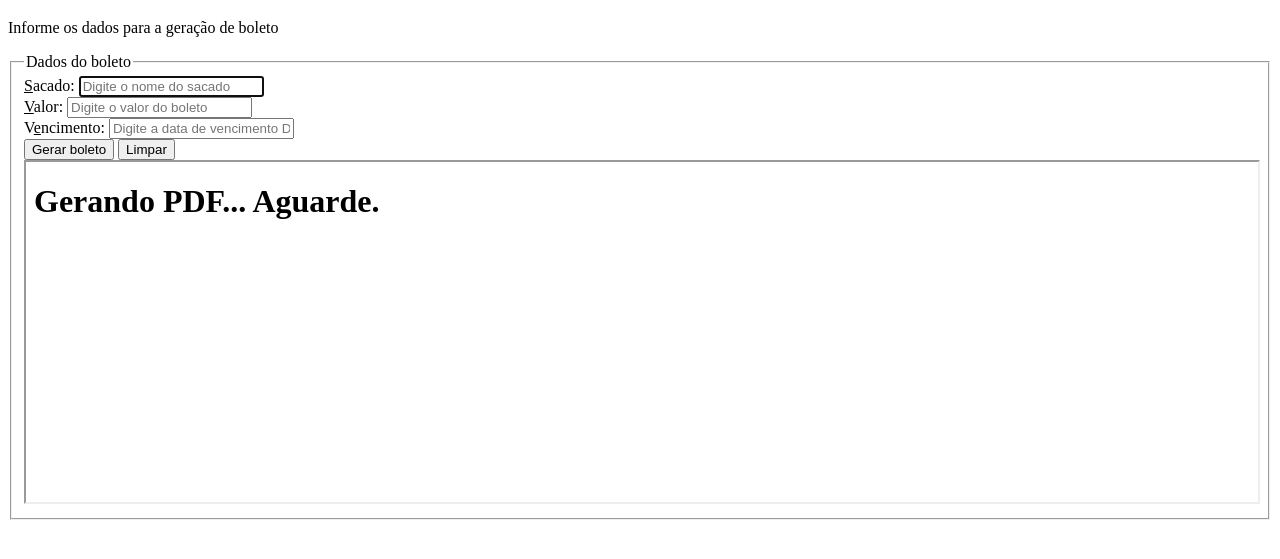
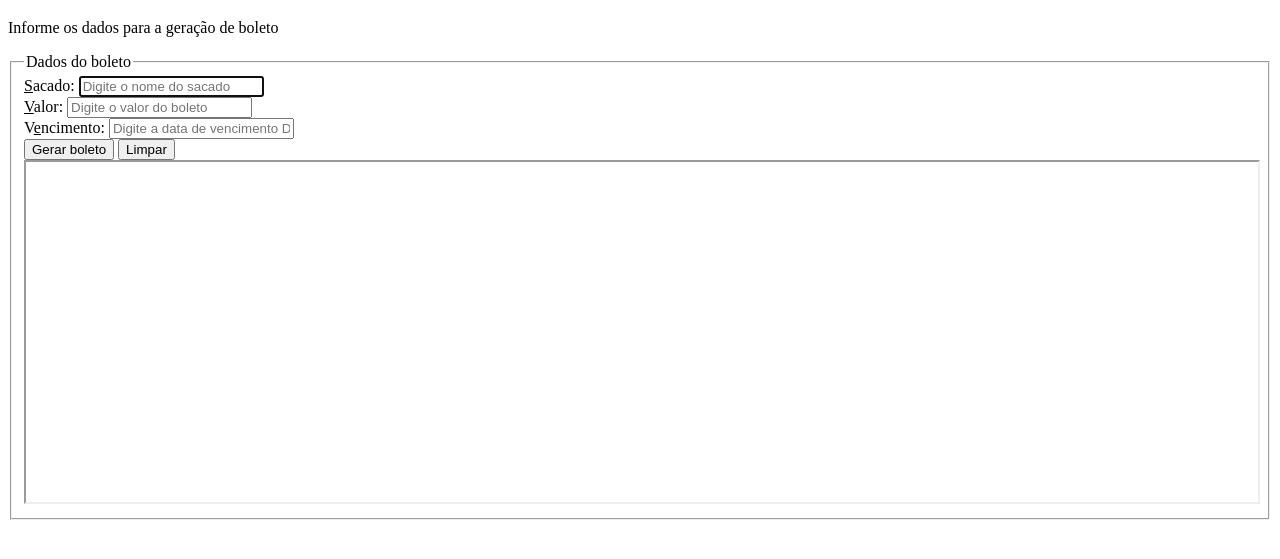
Before and after one commit to RRS07/app_boleto, a plain HTML site: page index.html in a window 1280 px wide. Shown: the part 61-620 px from the top of the page. Drawn offline with Linux system fonts and the light colour scheme.

Commit message:
Update index.html

```diff
--- a/index.html
+++ b/index.html
@@ -27,7 +27,7 @@
             <input type="submit" value="Gerar boleto">
             <input type = "reset" value="Limpar">
         </form>
-        <iframe name="frame" src="mostra_boleto.html" width="100%" height="340"></iframe>
+        <iframe name="frame" src="" width="100%" height="340"></iframe>
     </fieldset>
 </body>
 </html>
```
